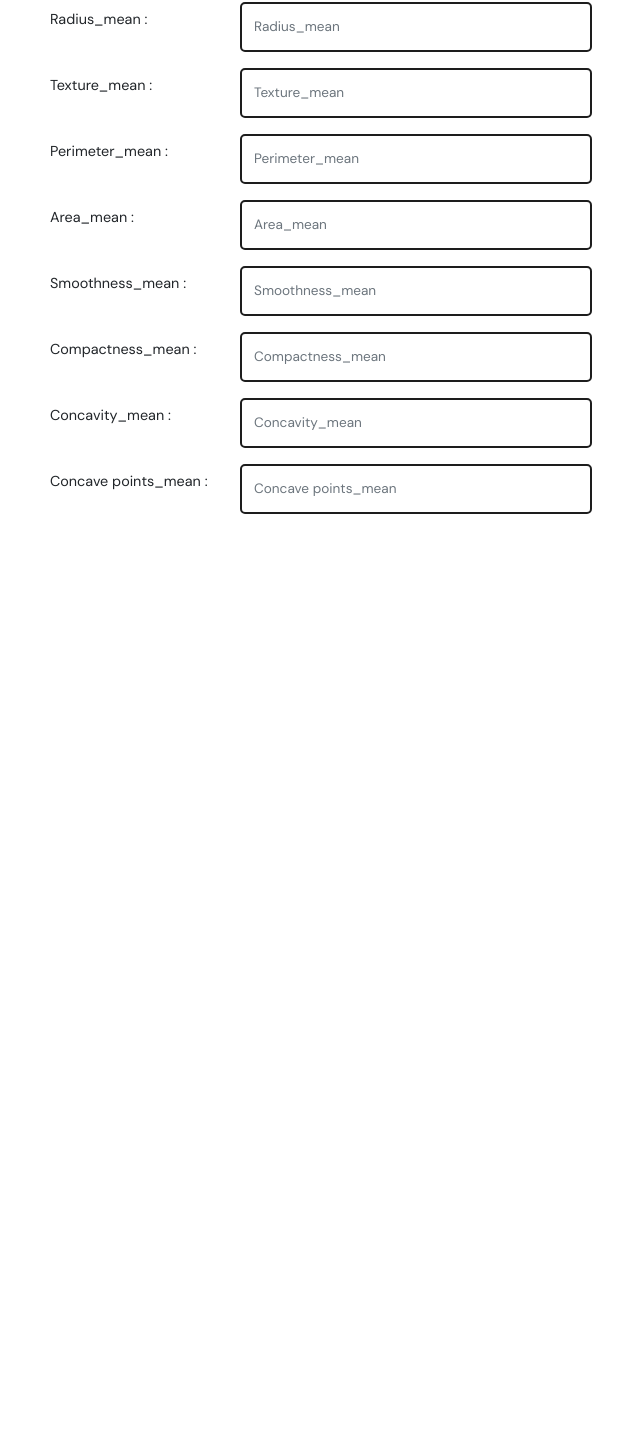
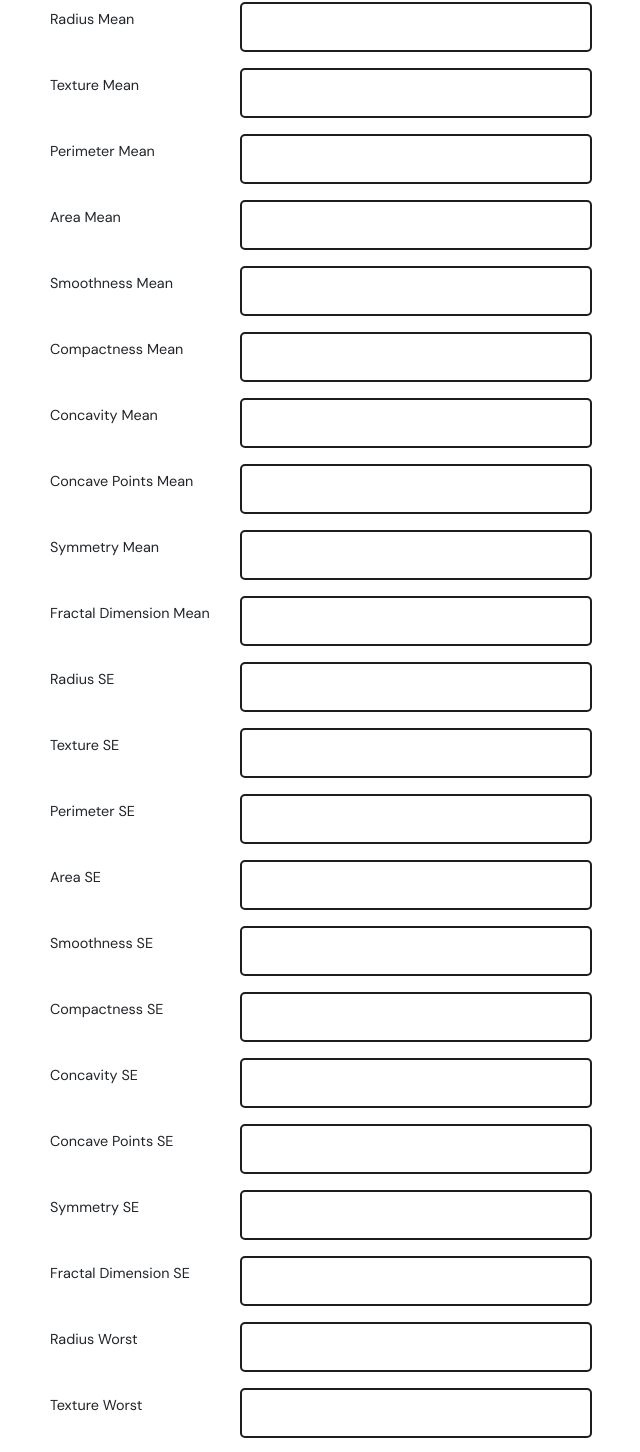
Before and after one commit to nischaynagar/health-predictor, a React (Create React App) app: page /cancer in a window 1280 px wide. Shown: the part 120-1572 px from the top of the page, without its empty margins (35-675 px from the left). Before the commit the page ends 800 px from the top, so only its background shows below. Built offline with nearby package versions, Linux system fonts and the light colour scheme.

Commit message:
form component added

```diff
--- a/src/components/Cancer/index.js
+++ b/src/components/Cancer/index.js
@@ -1,75 +1,42 @@
 import React from "react";
 import { Col, FloatingLabel, Form, Row } from "react-bootstrap";
+import FormComponent from "../Form/form";
 
 function Cancer() {
   return (
     <div className="container">
       <h3 className="mb-4">Please fill the details</h3>
       <Form>
-        <Form.Group as={Row} className="mb-3" controlId="formRadiusMean">
-          <Form.Label column sm="2">
-            Radius_mean :
-          </Form.Label>
-          <Col sm="10">
-            <Form.Control placeholder="Radius_mean" />
-          </Col>
-        </Form.Group>
-        <Form.Group as={Row} className="mb-3" controlId="fromTextureMean">
-          <Form.Label column sm="2">
-            Texture_mean :
-          </Form.Label>
-          <Col sm="10">
-            <Form.Control placeholder="Texture_mean" />
-          </Col>
-        </Form.Group>
-        <Form.Group as={Row} className="mb-3" controlId="fromPerimeterMean">
-          <Form.Label column sm="2">
-            Perimeter_mean :
-          </Form.Label>
-          <Col sm="10">
-            <Form.Control placeholder="Perimeter_mean" />
-          </Col>
-        </Form.Group>
-        <Form.Group as={Row} className="mb-3" controlId="fromAreaMean">
-          <Form.Label column sm="2">
-            Area_mean :
-          </Form.Label>
-          <Col sm="10">
-            <Form.Control placeholder="Area_mean" />
-          </Col>
-        </Form.Group>
-        <Form.Group as={Row} className="mb-3" controlId="fromSmoothnessMean">
-          <Form.Label column sm="2">
-            Smoothness_mean :
-          </Form.Label>
-          <Col sm="10">
-            <Form.Control placeholder="Smoothness_mean" />
-          </Col>
-        </Form.Group>
-        <Form.Group as={Row} className="mb-3" controlId="fromCompactnessMean">
-          <Form.Label column sm="2">
-            Compactness_mean :
-          </Form.Label>
-          <Col sm="10">
-            <Form.Control placeholder="Compactness_mean" />
-          </Col>
-        </Form.Group>
-        <Form.Group as={Row} className="mb-3" controlId="fromConcavityMean">
-          <Form.Label column sm="2">
-            Concavity_mean :
-          </Form.Label>
-          <Col sm="10">
-            <Form.Control placeholder="Concavity_mean" />
-          </Col>
-        </Form.Group>
-        <Form.Group as={Row} className="mb-3" controlId="fromConcavePointsMean">
-          <Form.Label column sm="2">
-            Concave points_mean :
-          </Form.Label>
-          <Col sm="10">
-            <Form.Control placeholder="Concave points_mean" />
-          </Col>
-        </Form.Group>
+        <FormComponent id="fromRadiusMean" featureName="Radius Mean"></FormComponent>
+        <FormComponent id="fromTextureMean" featureName="Texture Mean"></FormComponent>
+        <FormComponent id="fromPerimeterMean" featureName="Perimeter Mean"></FormComponent>
+        <FormComponent id="fromAreaMean" featureName="Area Mean"></FormComponent>
+        <FormComponent id="fromSmoothnessMean" featureName="Smoothness Mean"></FormComponent>
+        <FormComponent id="fromCompactnessMean" featureName="Compactness Mean"></FormComponent>
+        <FormComponent id="fromConcavityMean" featureName="Concavity Mean"></FormComponent>
+        <FormComponent id="fromConcanePointsMean" featureName="Concave Points Mean"></FormComponent>
+        <FormComponent id="fromSymmetryMean" featureName="Symmetry Mean"></FormComponent>
+        <FormComponent id="fromFractalDimensionMean" featureName="Fractal Dimension Mean"></FormComponent>
+        <FormComponent id="fromRadiusSE" featureName="Radius SE"></FormComponent>
+        <FormComponent id="fromTextureSE" featureName="Texture SE"></FormComponent>
+        <FormComponent id="fromPerimeterSE" featureName="Perimeter SE"></FormComponent>
+        <FormComponent id="fromAreaSE" featureName="Area SE"></FormComponent>
+        <FormComponent id="fromSmoothnessSE" featureName="Smoothness SE"></FormComponent>
+        <FormComponent id="fromCompactnessSE" featureName="Compactness SE"></FormComponent>
+        <FormComponent id="fromConcavitySE" featureName="Concavity SE"></FormComponent>
+        <FormComponent id="fromConcavePointsSE" featureName="Concave Points SE"></FormComponent>
+        <FormComponent id="fromSymmetrySE" featureName="Symmetry SE"></FormComponent>
+        <FormComponent id="fromFractalDimesionSE" featureName="Fractal Dimension SE"></FormComponent>
+        <FormComponent id="fromRadiusWorst" featureName="Radius Worst"></FormComponent>
+        <FormComponent id="fromTextureWorst" featureName="Texture Worst"></FormComponent>
+        <FormComponent id="fromPerimeterWorst" featureName="Perimeter Worst"></FormComponent>
+        <FormComponent id="fromAreaMeanWorst" featureName="Area Worst"></FormComponent>
+        <FormComponent id="fromSmoothnessWorst" featureName="Smoothness Worst"></FormComponent>
+        <FormComponent id="fromCompactnessWorst" featureName="Compactness Worst"></FormComponent>
+        <FormComponent id="fromConcavityWorst" featureName="Concavity Worst"></FormComponent>
+        <FormComponent id="fromConcanePointsWorst" featureName="Concave Points Worst"></FormComponent>
+        <FormComponent id="fromSymmetryWorst" featureName="Symmetry Worst"></FormComponent>
+        <FormComponent id="fromFractalDimensionWorst" featureName="Fractal Dimension Worst"></FormComponent>
       </Form>
     </div>
   );
--- /dev/null
+++ b/src/components/Form/form.js
@@ -0,0 +1,15 @@
+import React from "react";
+import { Col, FloatingLabel, Form, Row } from "react-bootstrap";
+
+function FormComponent(props) {
+    return <div><Form.Group as={Row} className="mb-3" controlId={props.id}>
+        <Form.Label column sm="2">
+            {props.featureName}
+        </Form.Label>
+        <Col sm="10">
+            <Form.Control placeholder="" />
+        </Col>
+    </Form.Group></div>;
+}
+
+export default FormComponent;
```
Also changed, not shown: 2 other files (tests, documents, lock files or other folders).
